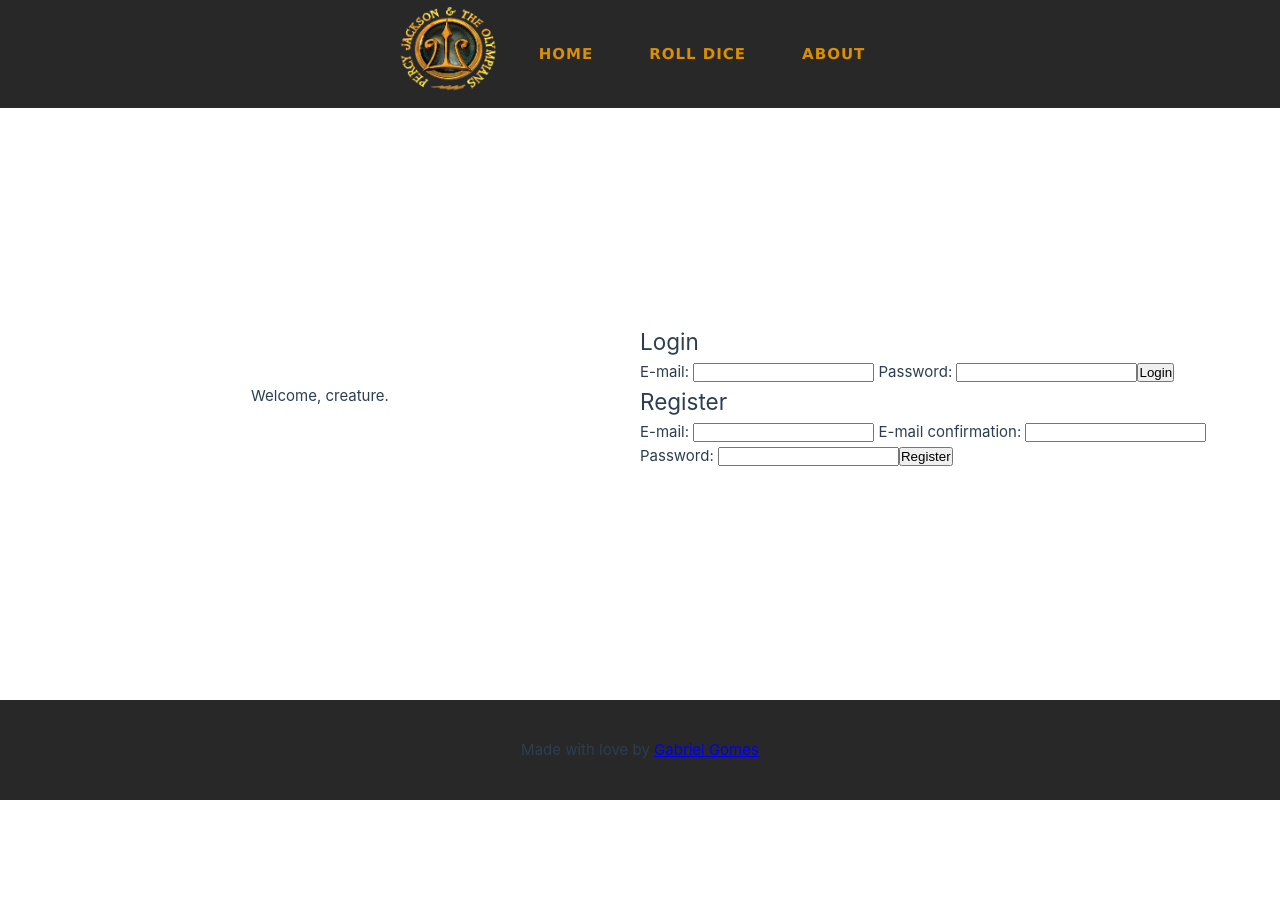
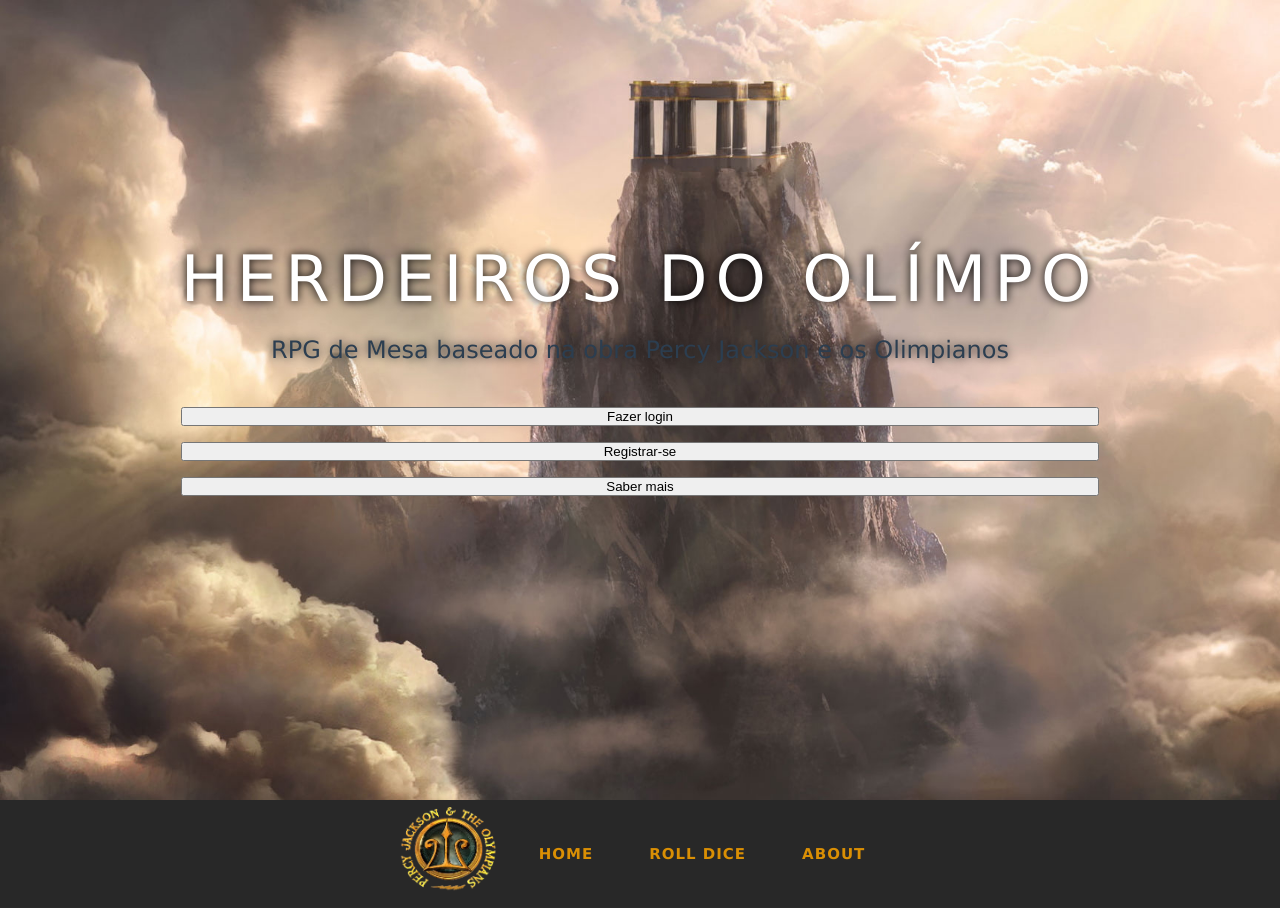
Before and after one commit to gabrielgomeso/pjrpg, a Vue app: page / in a window 1280 px wide. Before the commit the page ends 800 px from the top, so only its background shows below. Built offline with nearby package versions, Linux system fonts and the light colour scheme; no server answers.

Commit message:
style: change homepage style

```diff
--- a/src/App.vue
+++ b/src/App.vue
@@ -5,7 +5,6 @@ import { TheHeader, TheFooter } from "@/components/layout";
 
 <template>
   <main class="main-container">
-    <TheHeader />
     <section>
       <RouterView v-slot="{ Component }" mode="out-in">
         <transition name="slide">
@@ -13,7 +12,8 @@ import { TheHeader, TheFooter } from "@/components/layout";
         </transition>
       </RouterView>
     </section>
-    <TheFooter />
+    <TheHeader />
+    <!-- <TheFooter /> -->
   </main>
 </template>
 
@@ -25,9 +25,8 @@ body {
 }
 
 .main-container {
-  min-height: 100vh;
   display: grid;
-  grid-template-rows: auto 1fr auto;
+  grid-template-rows: 1fr auto;
   grid-template-columns: 100%;
 }
 
--- a/src/views/HomeView.vue
+++ b/src/views/HomeView.vue
@@ -18,8 +18,20 @@ onBeforeMount(() => {
 </script>
 
 <template>
-  <main class="home-main">
-    <div>Welcome, creature.</div>
+  <main>
+    <div class="main-page__first-fold">
+      <h1 class="main-page__first-fold--title">Herdeiros do Olímpo</h1>
+      <h2 class="main-page__first-fold--subtitle">
+        RPG de Mesa baseado na obra <span>Percy Jackson e os Olimpianos</span>
+      </h2>
+      <div class="main-page__first-fold--action-buttons">
+        <button class="main-page__first-fold--login-button">Fazer login</button>
+        <button class="main-page__first-fold--register-button">Registrar-se</button>
+        <button class="main-page__first-fold--about-button">Saber mais</button>
+      </div>
+    </div>
+  </main>
+  <!-- <main class="home-main">
     <div v-if="loggedUser == undefined" class="auth-container">
       <div>
         <h2>Login</h2>
@@ -72,14 +84,72 @@ onBeforeMount(() => {
     <div v-if="loggedUser != undefined">
       <button type="button" @click="logout()">logout</button>
     </div>
-  </main>
+  </main> -->
 </template>
 <style>
-.home-main {
+.main-page__first-fold {
+  align-items: center;
   display: grid;
-  grid-template-columns: 1fr 1fr;
-  place-items: center;
-  height: 100%;
+  grid-template-rows: repeat(10, 1fr);
+  justify-content: center;
+  height: 100vh;
+  width: 100%;
+  padding: 0 1rem;
+  text-align: center;
+  font-family: Verdana, Geneva, Tahoma, sans-serif;
+  background: url("../assets/images/first-fold.jpg") no-repeat center / cover;
+}
+
+.main-page__first-fold--title {
+  text-transform: uppercase;
+  letter-spacing: 0.5rem;
+  grid-row: 4 / 5;
+  font-size: clamp(2rem, 5vw, 5rem);
+  color: white;
+  text-shadow: 0 0 10px black;
+  animation: fade-in 1s ease-out forwards;
+}
+
+.main-page__first-fold--subtitle {
+  grid-row: 5 / 6;
+  font-size: clamp(1.5rem, 1vw, 3rem);
+  align-self: flex-start;
+  text-shadow: 0 0 10px rgb(36, 35, 35);
+  animation: fade-in 1.5s ease-out forwards;
+}
+
+.main-page__first-fold--action-buttons {
+  grid-row: 6 / 7;
+  display: flex;
+  flex-direction: column;
+  gap: 1rem;
+}
+
+.main-page__first-fold--login-button {
+  animation: fade-in 2s ease-in-out forwards;
+}
+
+.main-page__first-fold--register-button {
+  animation: fade-in 2.5s ease-in-out forwards;
+}
+
+.main-page__first-fold--about-button {
+  animation: fade-in 3s ease-in-out forwards;
+}
+
+@keyframes fade-in {
+  0% {
+    opacity: 0;
+    transform: translateY(-50px);
+  }
+  50% {
+    opacity: 0.5;
+    transform: translateY(-25px);
+  }
+  100% {
+    opacity: 1;
+    transform: translateY(0);
+  }
 }
 
 .auth-container {
```
Also changed, not shown: src/assets/images/first-fold.jpg (added).
